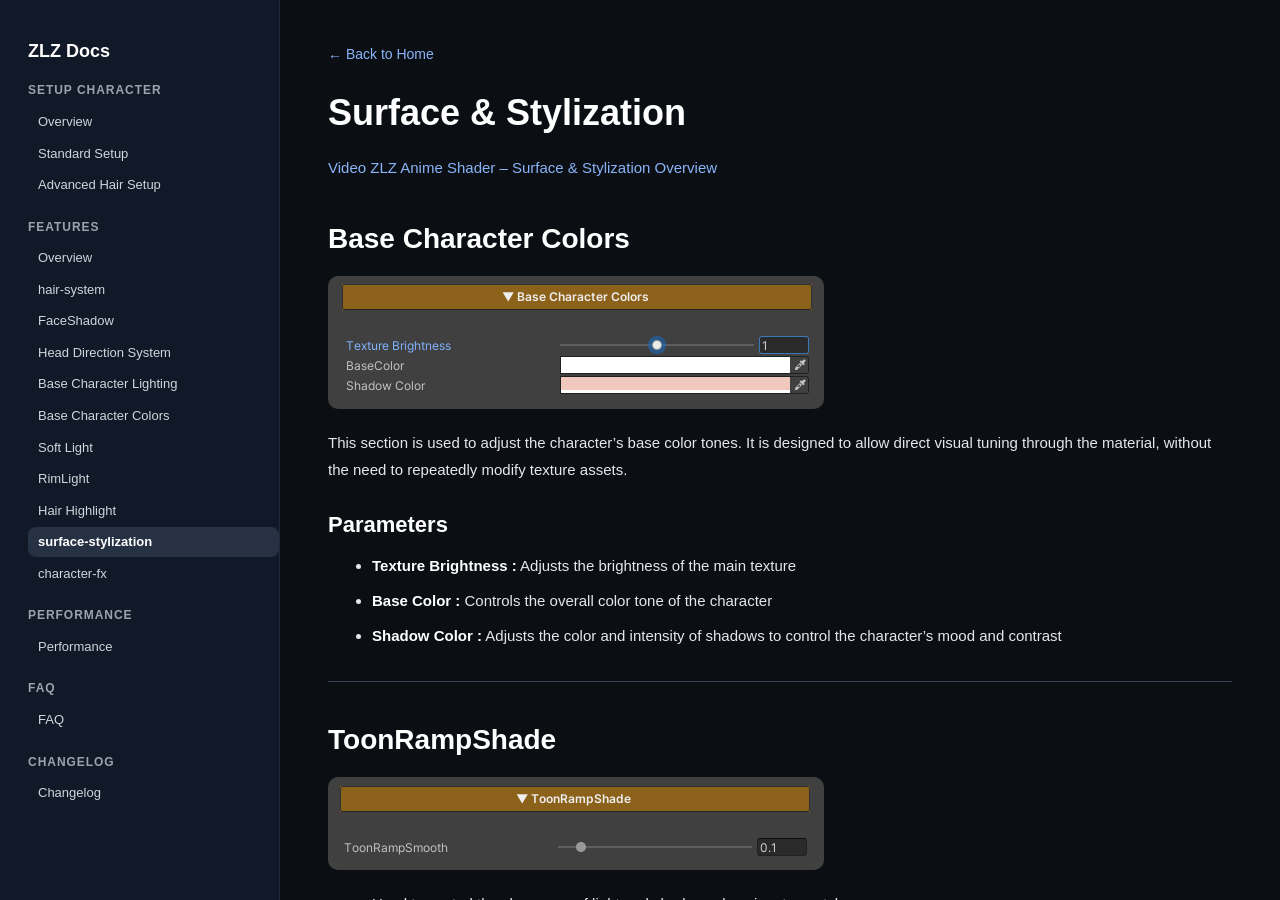
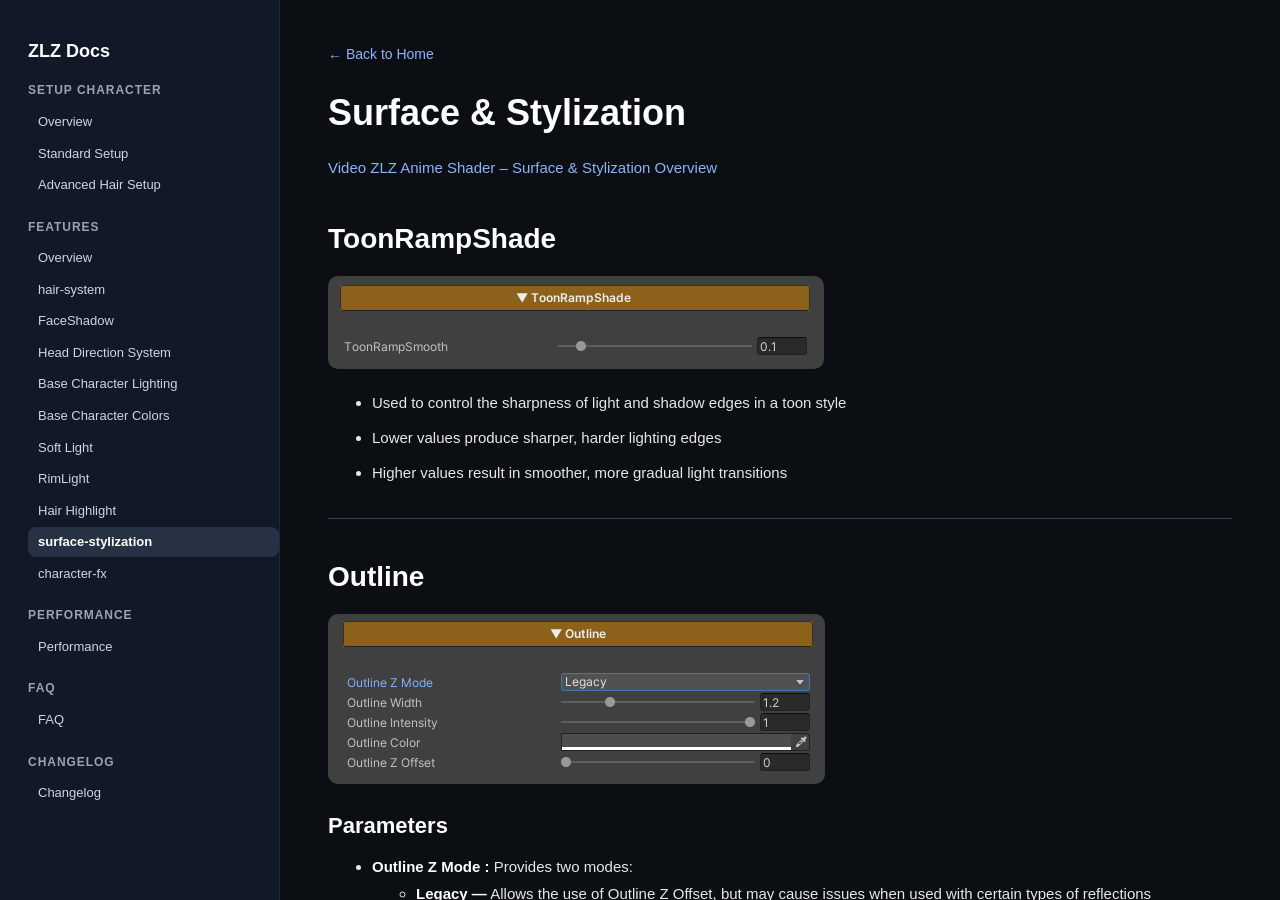
Before and after one commit to zlz-studio/zlz-studio.github.io, a Jekyll site: the page built from features/surface-stylization/index.md, in a window 1280 px wide and 900 px high. Built offline with Jekyll 4.4.1, drawn with Linux system fonts in a browser that asks for light colours.

Commit message:
Update index.md

```diff
--- a/features/surface-stylization/index.md
+++ b/features/surface-stylization/index.md
@@ -5,20 +5,6 @@ title: Surface-Stylization
 # Surface & Stylization
 
 [Video ZLZ Anime Shader – Surface & Stylization Overview](https://youtu.be/xnA9aQ0pEfE)
-
-## Base Character Colors
-
-![basecharactercolors](../images/basecharactercolors.png)
-
-This section is used to adjust the character’s base color tones. It is designed to allow direct visual tuning through the material, without the need to repeatedly modify texture assets.
-
-### Parameters
-
-- **Texture Brightness :** Adjusts the brightness of the main texture
-- **Base Color :** Controls the overall color tone of the character
-- **Shadow Color :** Adjusts the color and intensity of shadows to control the character’s mood and contrast
-
----
 
 ## ToonRampShade
 
```
